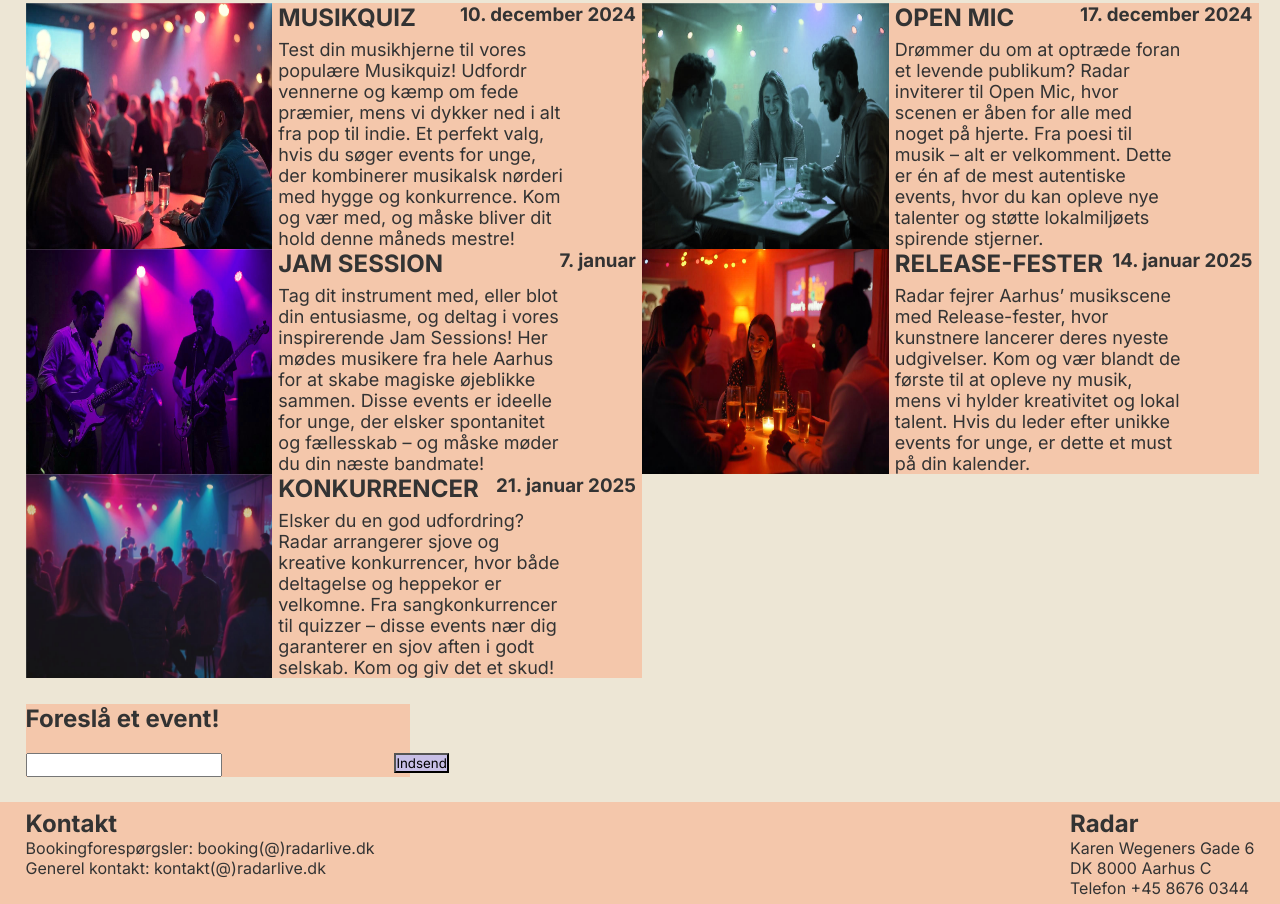
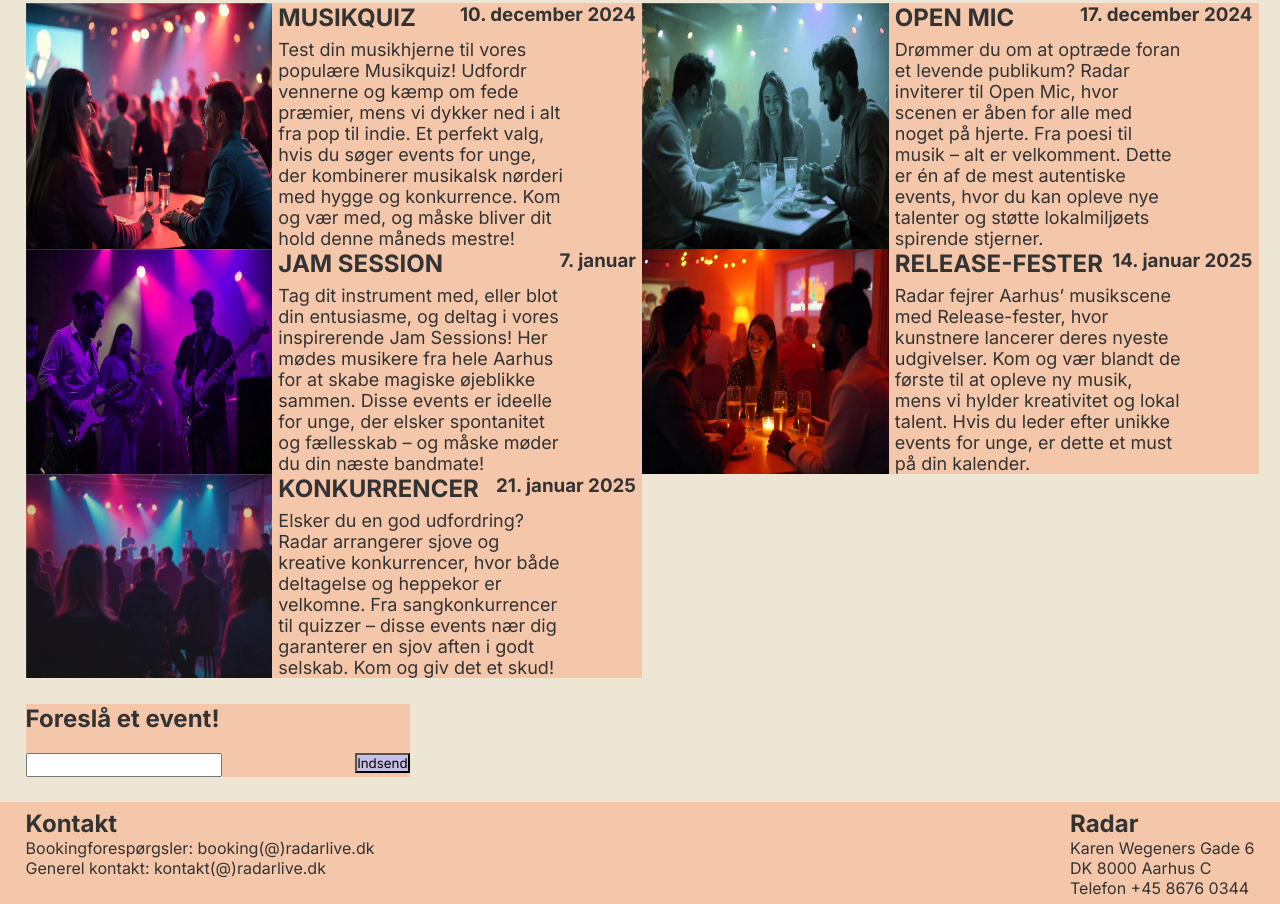
Before and after one commit to FrederikLenz/Eksamen-radar, a plain HTML site: page Events.html in a window 1280 px wide. Shown: the part 251-1155 px from the top of the page. Drawn offline with Linux system fonts and the light colour scheme.

Commit message:
Ændringer til event css
Små ændringer til forslagsboksen

```diff
--- a/css/events.css
+++ b/css/events.css
@@ -136,10 +136,8 @@ h4 {
     }
     .knapogtekst {
         display: flex;
-    }
-
-    .knap {
-        margin-left: 45%;
+        justify-content: space-between;
+        max-width: 100%;
     }
 
     .content {
```
